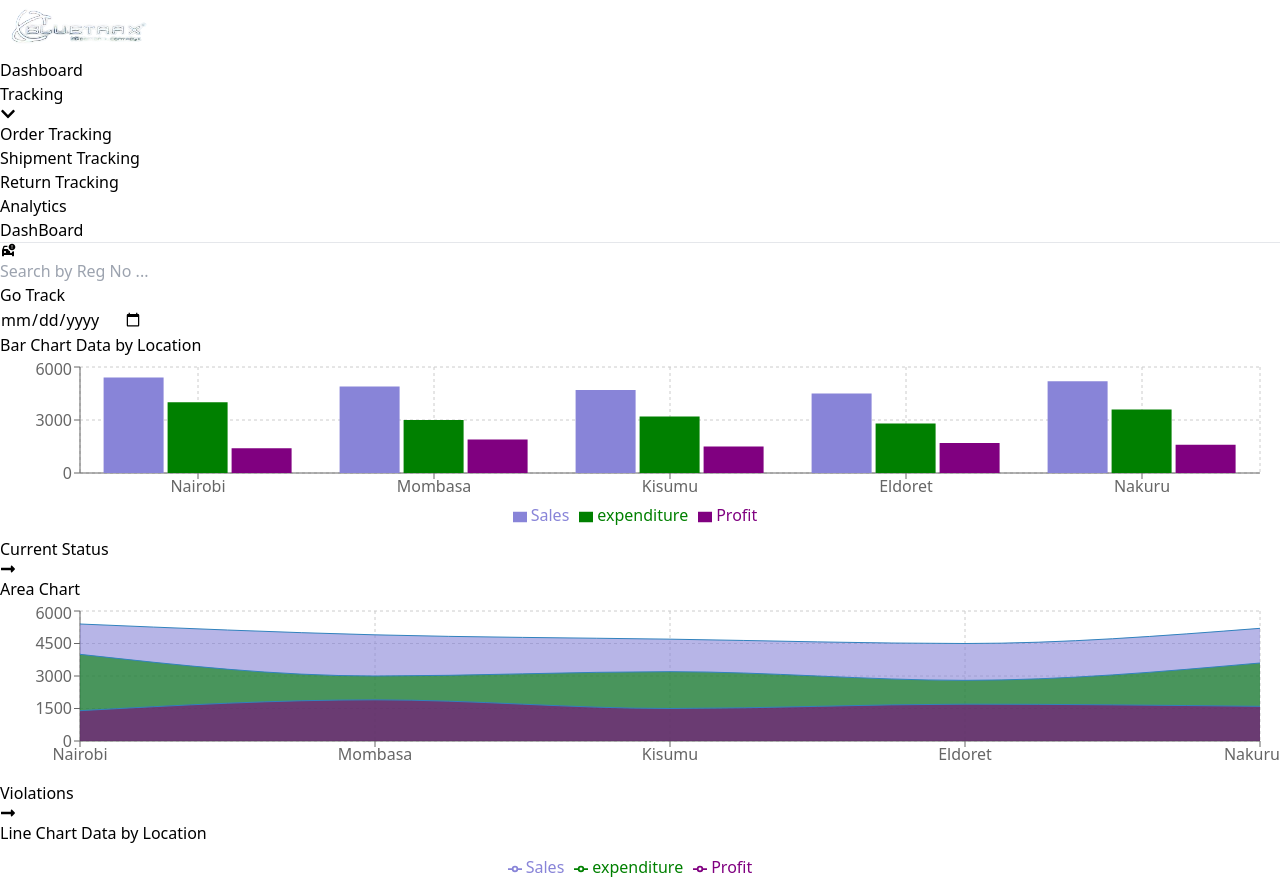
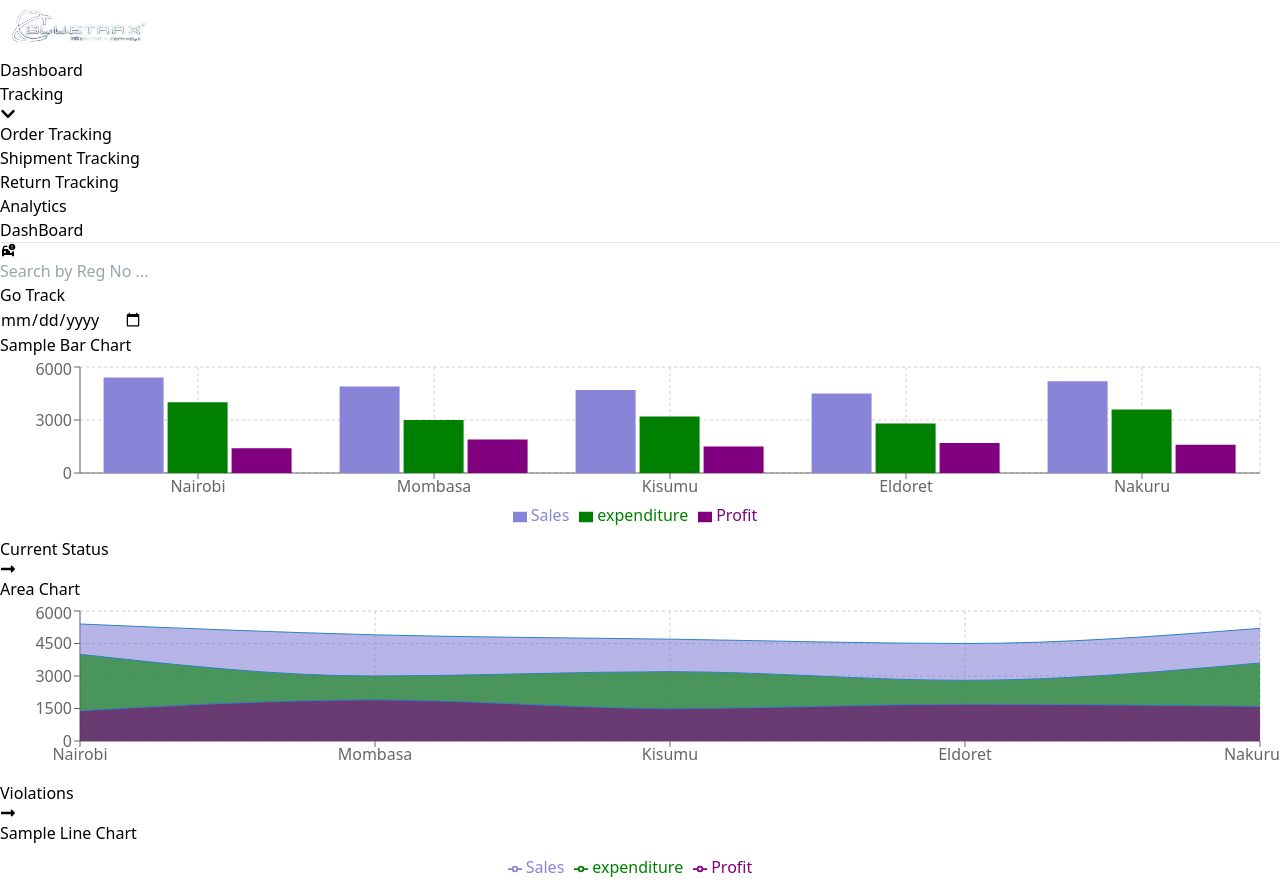
Before and after one commit to kenyansa/RiverCross_Dashboard, a React (Vite) app: page / in a window 1280 px wide. Shown: the top 883 px of the page. Built offline with nearby package versions, Linux system fonts and the light colour scheme.

Commit message:
correct chart  headings and header alignments

```diff
--- a/src/components/BaChart.tsx
+++ b/src/components/BaChart.tsx
@@ -15,7 +15,7 @@ export default function BaChart() {
       };
   return (
     <div className='bg-blue-50 rounded-lg p-4 m-2 relative'>
-      <h2 className="text-center text-xl font-semibold text-gray-800 mb-4">Bar Chart Data by Location</h2>
+      <h2 className="text-xl font-semibold text-gray-800 mb-4">Sample Bar Chart</h2>
       <ResponsiveContainer width="100%" height={180}>
         <BarChart data={data} margin={{top: 10, right: 20, left: 20, bottom: 10}}>
           <CartesianGrid strokeDasharray="3 3" />
--- a/src/components/LyneChart.tsx
+++ b/src/components/LyneChart.tsx
@@ -15,7 +15,7 @@ export default function LyneChart() {
       };
   return (
     <div className='bg-blue-50 rounded-lg p-6 m-4 relative'>
-      <h2 className="text-center text-2xl font-semibold text-gray-800 mb-4">Line Chart Data by Location</h2>
+      <h2 className="text-2xl font-semibold text-gray-800 mb-4">Sample Line Chart</h2>
       <div style={{ paddingBottom: '50px' }}>
         <ResponsiveContainer width="100%" height={200}>
           <LineChart data={data} margin={{ top: 10, right: 30, left: 20, bottom: 5 }}>
```
